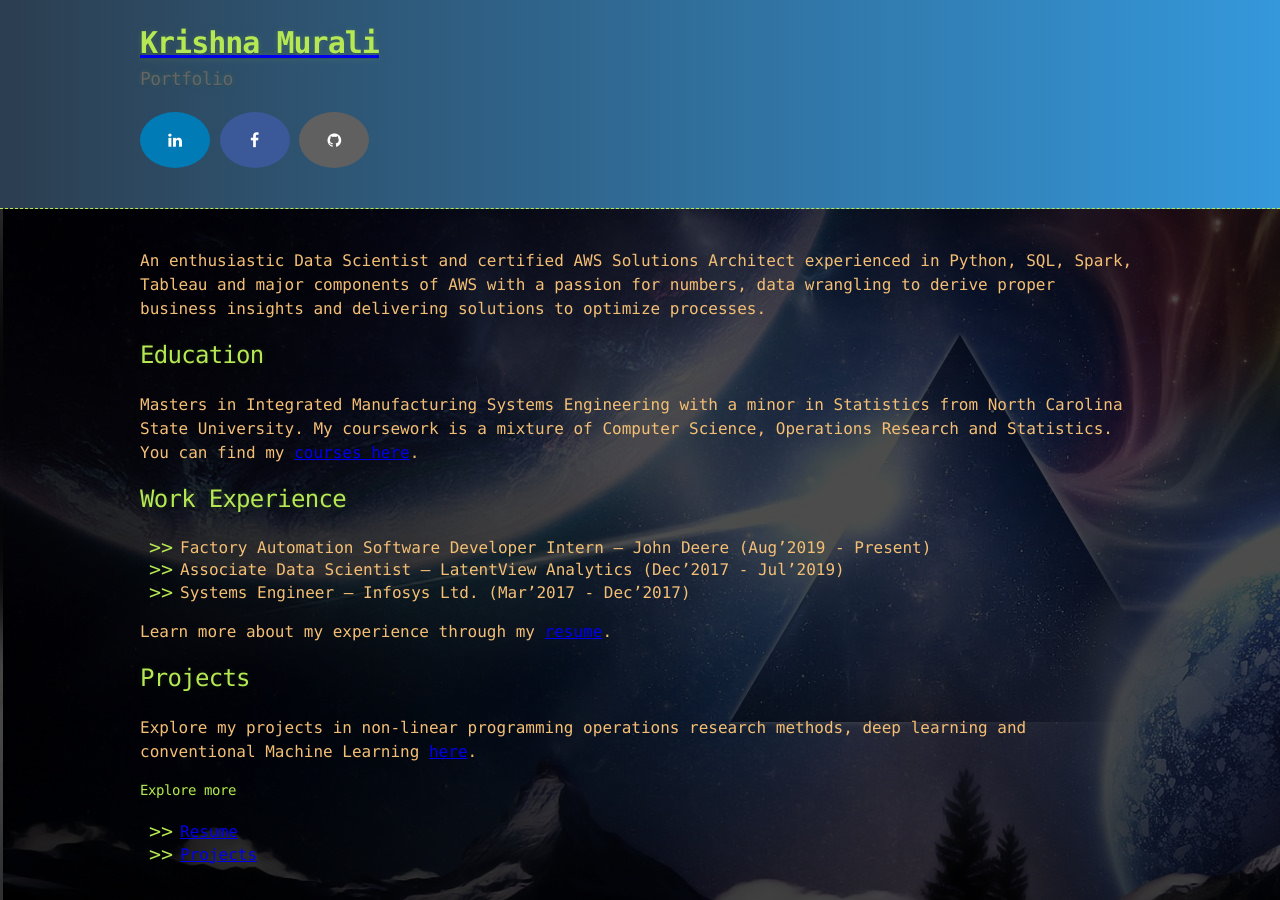
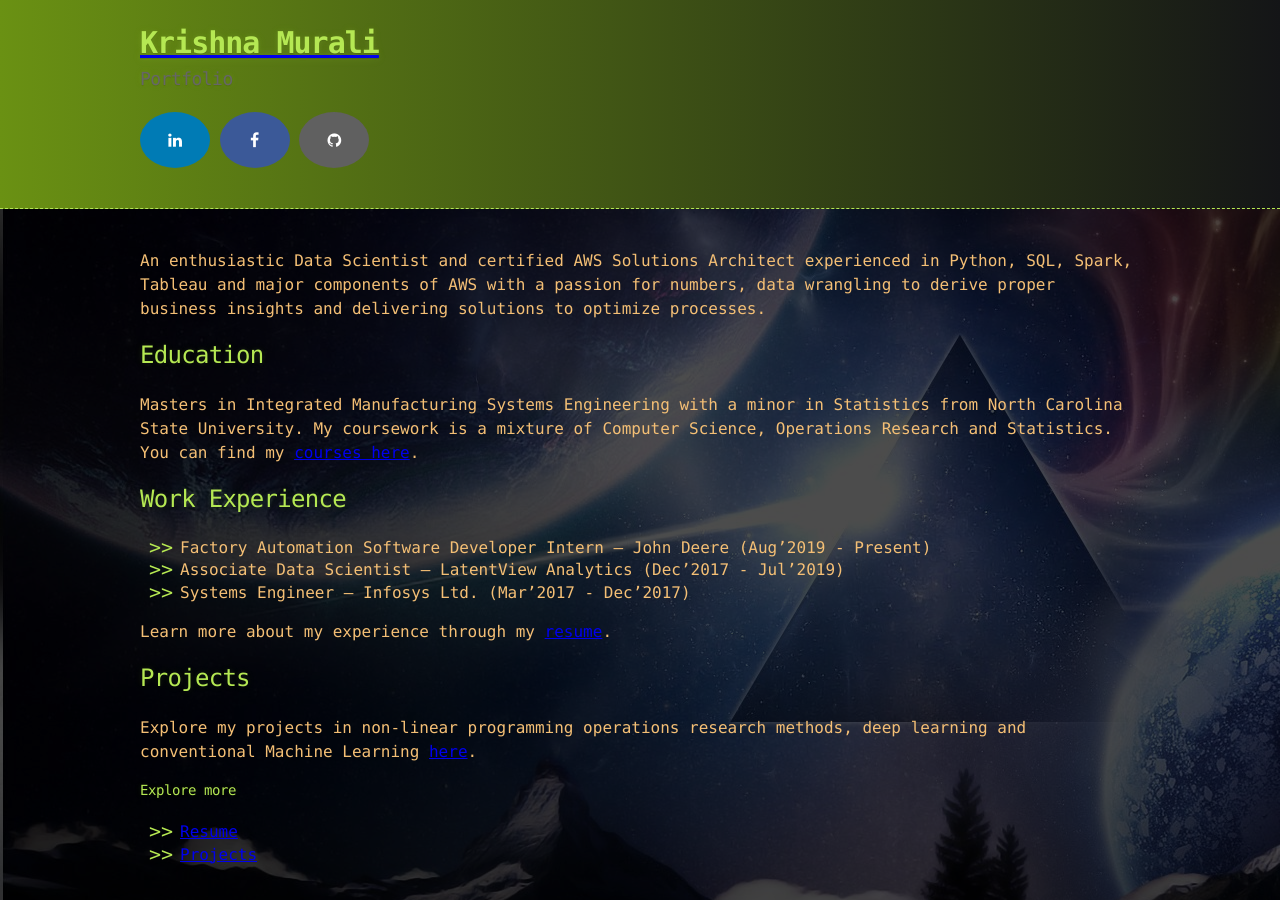
Before and after one commit to KrishnaMurali177/KrishnaMurali177.github.io, a Jekyll site: the page built from index.md, in a window 1280 px wide. Built offline with Jekyll 4.4.1, drawn with Linux system fonts in a browser that asks for light colours.

Commit message:
Update jekyll-theme-hacker.scss

```diff
--- a/_sass/jekyll-theme-hacker.scss
+++ b/_sass/jekyll-theme-hacker.scss
@@ -56,7 +56,7 @@ li {
 */
 
 header {
-  background-image: linear-gradient(to right, #2c3e50 , #3498db);
+  background-image: linear-gradient(to right, #6A9113 , #141517);
   width: 100%;
   border-bottom: 1px dashed $conifer; //header;
   padding: 20px 0;
```
